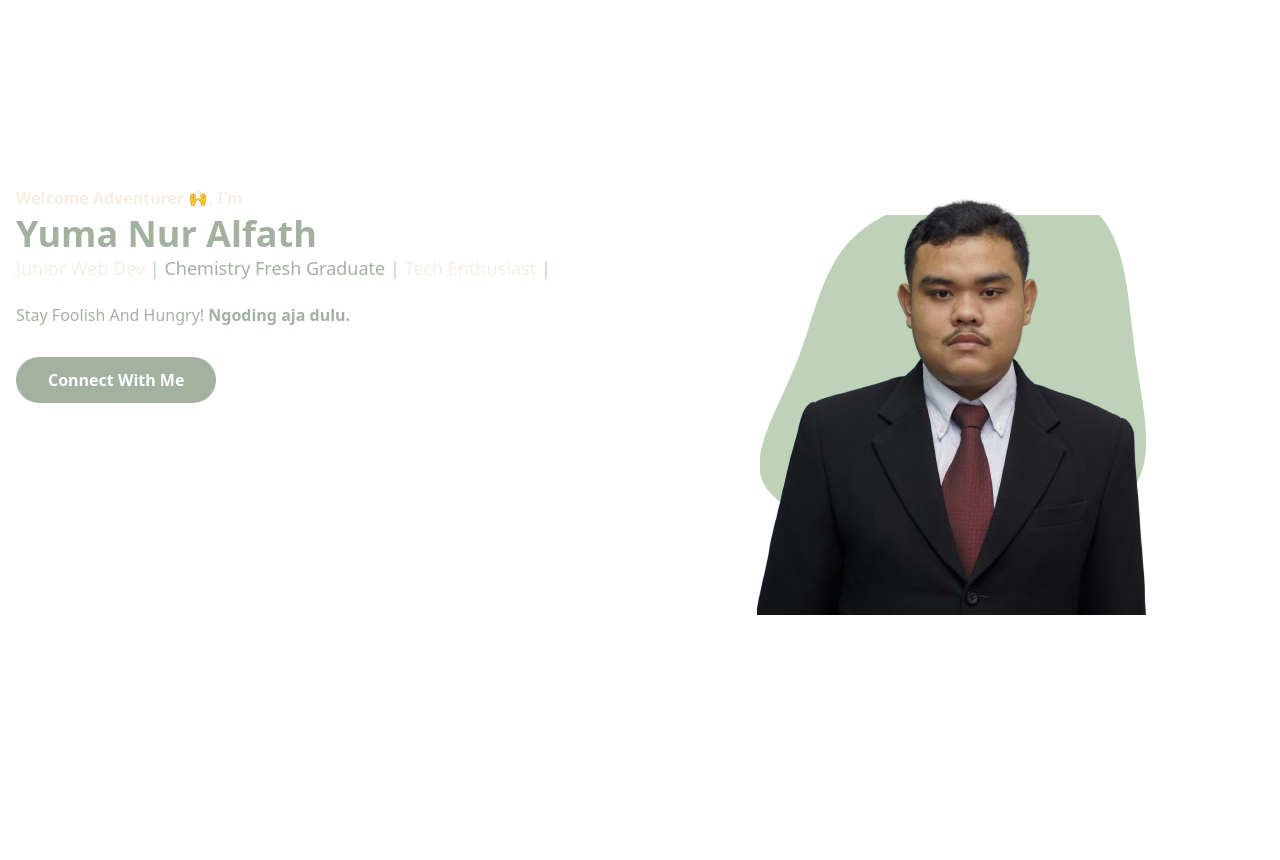
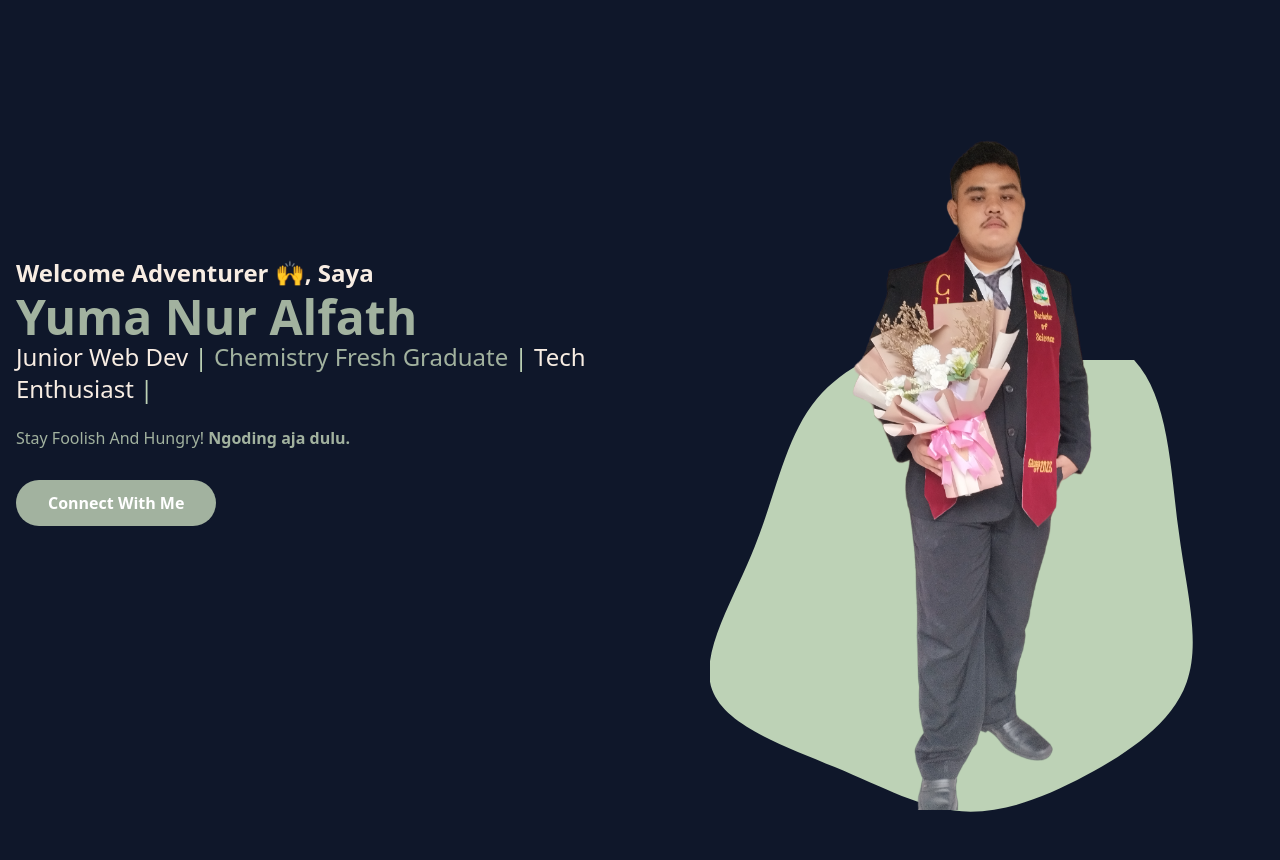
Before and after one commit to yumanuralfath/yumana20.github.io, a website: page index.html in a window 1280 px wide. Shown: the part 181-1041 px from the top of the page. Before the commit the page ends 800 px from the top, so only its background shows below. Drawn offline with Linux system fonts and the light colour scheme.

Commit message:
add background colour

```diff
--- a/index.html
+++ b/index.html
@@ -6,19 +6,19 @@
     <title>Portofolio Yuma Nur Alfath</title>
     <link rel="stylesheet" href="dist/output.css" />
   </head>
-  <body>
+  <body class="bg-slate-900">
     <!-- Hero Section Start -->
     <section id="Home" class="pt-36"></section>
     <div class="container">
       <div class="flex flex-wrap">
         <div class="w-full self-center px-4 lg:w-1/2">
-          <h1 class="text-base font-semibold text-primary">
-            Welcome Adventurer 🙌, I'm
-            <span class="block font-bold text-third text-4xl mt-1"
+          <h1 class="text-base font-semibold text-primary md:text-xl lg:text-2xl">
+            Welcome Adventurer 🙌, Saya
+            <span class="block font-bold text-third text-4xl mt-1 lg:text-5xl"
               >Yuma Nur Alfath
             </span>
           </h1>
-          <h2 class="font-medium text-secondary text-lg mb-5">
+          <h2 class="font-medium text-secondary text-lg mb-5 lg:text-2xl">
             <span class="text-primary">Junior Web Dev </span> |
             <span class="text-third"> Chemistry Fresh Graduate </span> |
             <span class="text-primary">Tech Enthusiast </span>|
@@ -29,19 +29,19 @@
           </p>
 
           <a
-            href=""
+            href="https://www.linkedin.com/in/yuma-nur-alfath-b31104264/"
             class="text-base font-semibold text-white bg-third py-3 px-8 rounded-full hover:shadow-lg hover:opacity-80 transition duration-300 ease-in-out"
             >Connect With Me</a
           >
         </div>
         <div class="w-full self-end px-4 lg:w-1/2">
-          <div class="relative mt-10">
+          <div class="relative mt-10 lg:mt-9 lg:right-0">
             <img
-              src="dist/img/_DSC4613-removebg-preview.png"
+              src="dist/img/IMG_20230710_153230-PhotoRoom.png-PhotoRoom.png"
               alt="Yuma Nur Alfath"
               class="max-w-full mx-auto"
             />
-            <span class="absolute -bottom-0 -z-10 left-1/2 -translate-x-1/2">
+            <span class="absolute -bottom-0 -z-10 left-1/2 -translate-x-1/2 md:scale-125">
               <svg
                 width="400"
                 height="400"
--- a/tailwind.config.js
+++ b/tailwind.config.js
@@ -2,6 +2,10 @@
 module.exports = {
   content: ['index.html'],
   theme: {
+    container: {
+      center: true,
+      padding: '16 px'
+    },
     extend: {
       colors: {
         primary: '#F8EDE3',
@@ -9,6 +13,9 @@ module.exports = {
         third: '#A2B29F',
         backgroundColor: '#798777',
       },
+      screen: {
+        '2xl' : '1320px'
+      }
     },
   },
   plugins: [],
```
Also changed, not shown: dist/img/IMG_20230710_153230-PhotoRoom.png-PhotoRoom.png (added), dist/img/_DSC4613-removebg-preview.png (deleted), dist/output.css.
